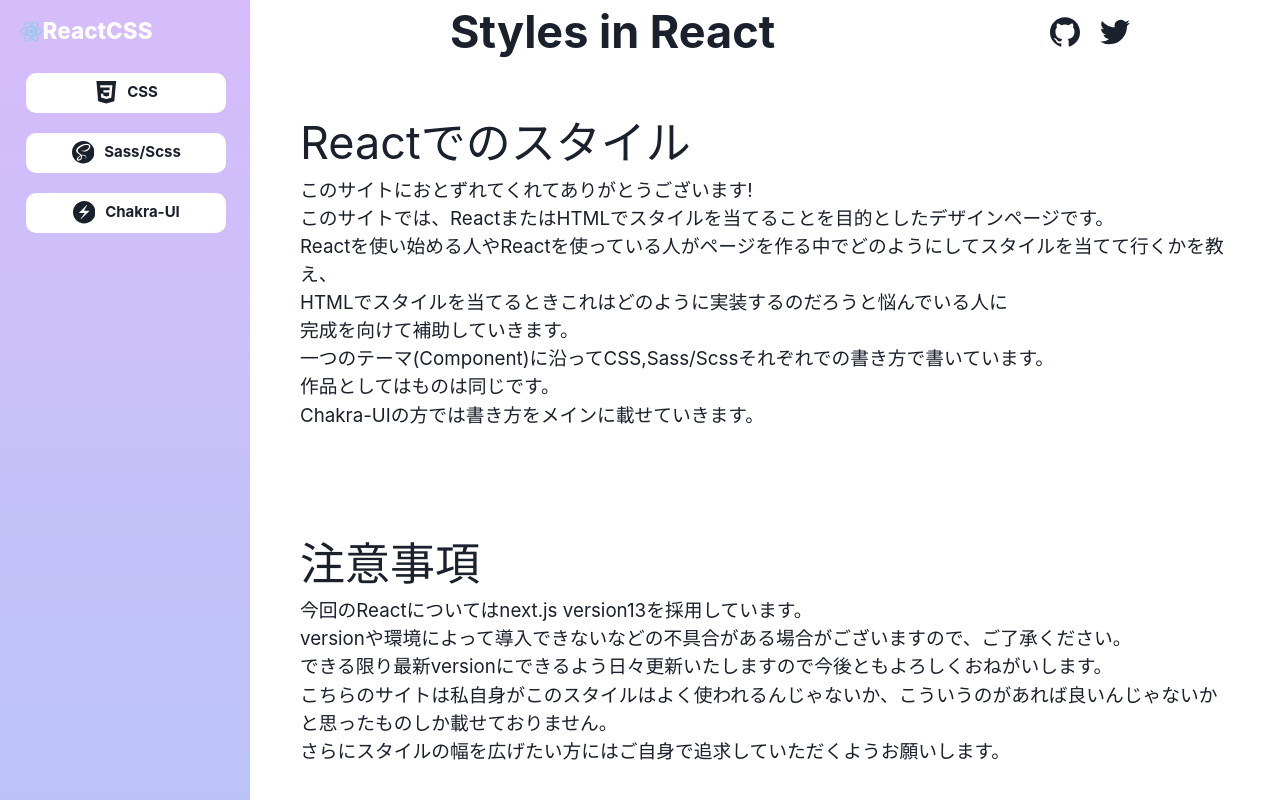
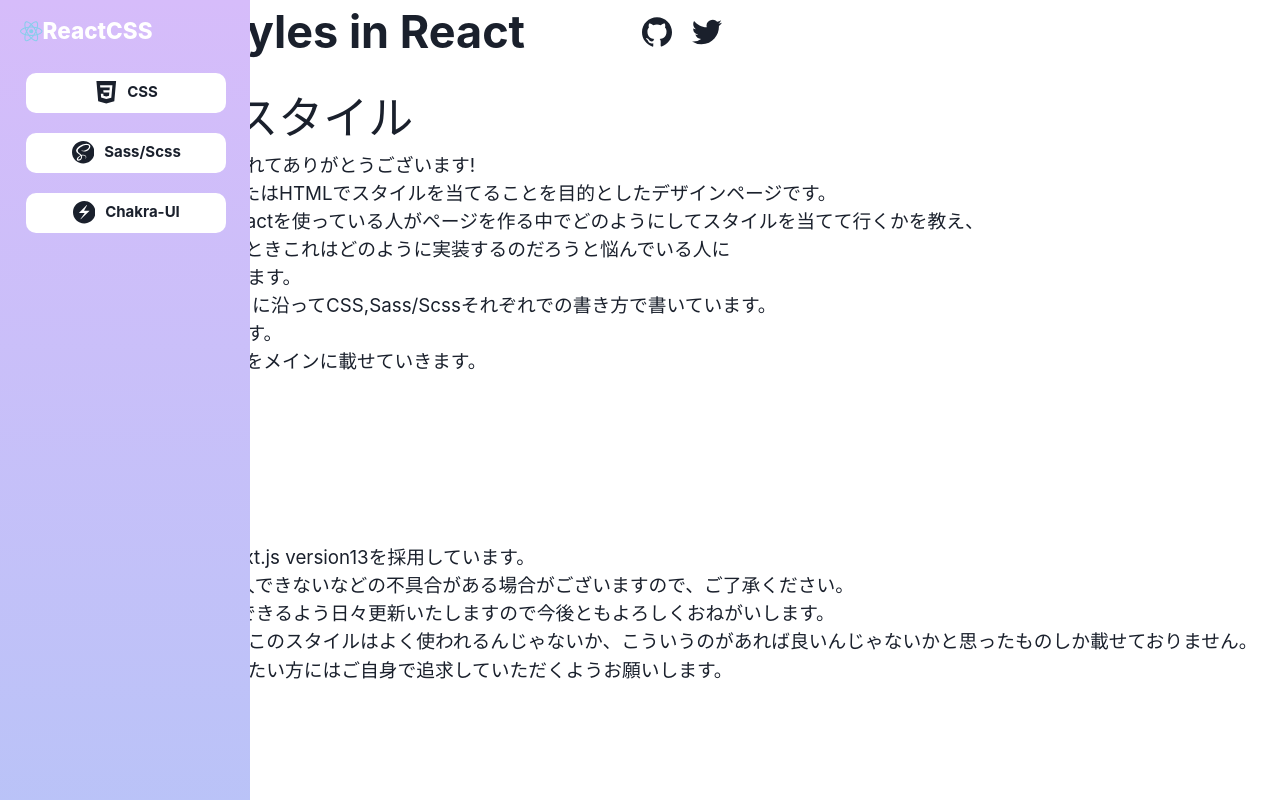
Before and after one commit to RikutoOgaki/React-CSSpage, a Next.js app: page / in a window 1280 px wide. Shown: the top 800 px of the page. Built offline with nearby package versions, Linux system fonts and the light colour scheme.

Commit message:
ReactCSS

```diff
--- a/src/pages/components/FirstView.tsx
+++ b/src/pages/components/FirstView.tsx
@@ -10,14 +10,14 @@ export default function FirstView() {
             <Flex
                 justifyContent={'center'}
                 alignItems={'center'}
-                marginLeft={'25rem'}
+                marginLeft={{ base: '25rem', sx: '2rem' }}
                 paddingTop={'8vh'}>
                 <Flex
                     flexDir={'column'}
                     justifyContent={'center'}
                     alignItems={'flex-start'}
                     gap={'10rem'}
-                    margin={'0 3rem'}
+                    // margin={'0 3rem'}
                     padding={'2rem'}>
                     <Box as='section'>
                         <Text fontSize={'7xl'}>Reactでのスタイル</Text>
--- a/src/pages/components/Head.tsx
+++ b/src/pages/components/Head.tsx
@@ -1,4 +1,17 @@
-import { Box, Flex, Text } from '@chakra-ui/react'
+import {
+    Box, Flex, Text, Button,
+    Menu,
+    MenuButton,
+    MenuList,
+    MenuItem,
+    MenuItemOption,
+    MenuGroup,
+    MenuOptionGroup,
+    MenuDivider,
+    IconButton
+} from '@chakra-ui/react'
+import { HamburgerIcon } from '@chakra-ui/icons'
+import { SiCss3, SiSass, SiChakraui, SiReact } from 'react-icons/si'
 import { SiGithub, SiTwitter } from 'react-icons/si'
 import Link from 'next/link'
 
@@ -9,25 +22,49 @@ export default function Head() {
                 w={'100%'}
                 h={'8vh'}
                 bg={'#fff'}
-                marginLeft={'25rem'}
-                justifyContent={'space-between'}
+                marginLeft={{ base: '25rem', xs: '2rem' }}
+                justifyContent={'space-around'}
                 alignItems={'center'}
                 position={'fixed'}
+                zIndex={'0'}
                 top={0}>
-                <Box paddingLeft={{ base: '10rem', lg: '20rem' }}>
+                <Box display={{ base: 'none', sm: 'block' }}>
+                    <Menu>
+                        <MenuButton
+                            as={IconButton}
+                            aria-label='Options'
+                            icon={<HamburgerIcon w={'1rem'} h={'1rem'} />}
+                            variant='outline'
+                            w={'2rem'}
+                            h={'2rem'}
+                        />
+                        <MenuList>
+                            <MenuItem icon={<SiCss3 />}>
+                                CSS
+                            </MenuItem>
+                            <MenuItem icon={<SiSass />}>
+                                Sass/Scss
+                            </MenuItem>
+                            <MenuItem icon={<SiChakraui />}>
+                                Chakra-UI
+                            </MenuItem>
+                        </MenuList>
+                    </Menu>
+                </Box>
+                <Box>
                     <Text
                         as={'h2'}
-                        fontSize={{ base: '4xl', lg: '7xl' }}
+                        fontSize={{ base: '2xl', lg: '7xl' }}
                         fontWeight={'bold'}>Styles in React</Text>
                 </Box>
-                <Flex paddingRight={{ base: '50rem', lg: '40rem' }} gap={'2rem'}>
+                <Flex paddingRight={{ base: '1rem', lg: '50rem' }} gap={'2rem'}>
                     <Link href={'https://github.com/RikutoOgaki/React-CSSpage'}>
-                        <Text fontSize={'5xl'}>
+                        <Text fontSize={{ sm: '1rem', lg: '3rem' }}>
                             <SiGithub />
                         </Text>
                     </Link>
                     <Link href={'https://twitter.com/Rikuto_Ogaki'}>
-                        <Text fontSize={'5xl'}>
+                        <Text fontSize={{ sm: '1rem', lg: '3rem' }}>
                             <SiTwitter />
                         </Text>
                     </Link>
--- a/src/pages/components/Navigation.tsx
+++ b/src/pages/components/Navigation.tsx
@@ -16,7 +16,6 @@ import {
     MenuDivider,
     IconButton
 } from '@chakra-ui/react'
-import { HamburgerIcon } from '@chakra-ui/icons'
 import Link from 'next/link'
 import Image from 'next/image'
 import { SiCss3, SiSass, SiChakraui, SiReact } from 'react-icons/si'
@@ -28,27 +27,6 @@ export default function Navigation() {
 
     return (
         <>
-            <Box display={{ base: 'none', sm: 'block' }}>
-                <Menu>
-                    <MenuButton
-                        as={IconButton}
-                        aria-label='Options'
-                        icon={<HamburgerIcon />}
-                        variant='outline'
-                    />
-                    <MenuList>
-                        <MenuItem icon={<SiCss3 />} command='⌘T'>
-                            CSS
-                        </MenuItem>
-                        <MenuItem icon={<SiSass />} command='⌘N'>
-                            Sass/Scss
-                        </MenuItem>
-                        <MenuItem icon={<SiChakraui />} command='⌘⇧N'>
-                            Open Closed Tab
-                        </MenuItem>
-                    </MenuList>
-                </Menu>
-            </Box>
             <Box display={{ base: 'none', lg: 'block' }}>
                 <Flex
                     as='aside'
```
